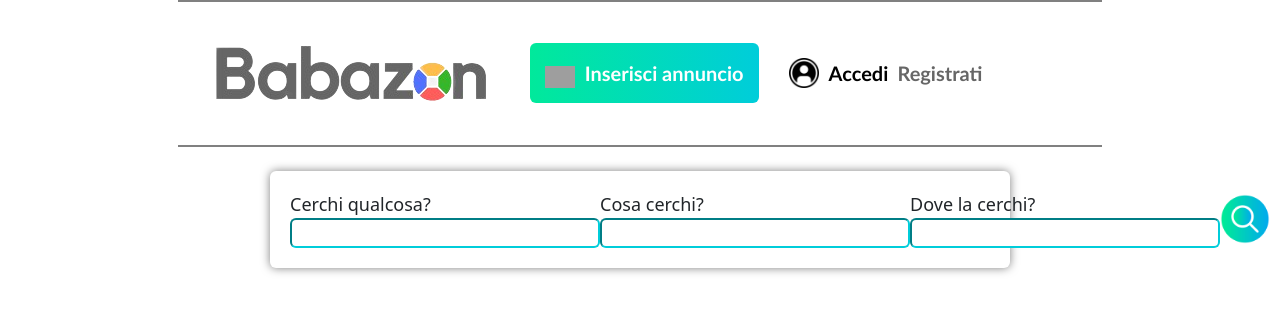
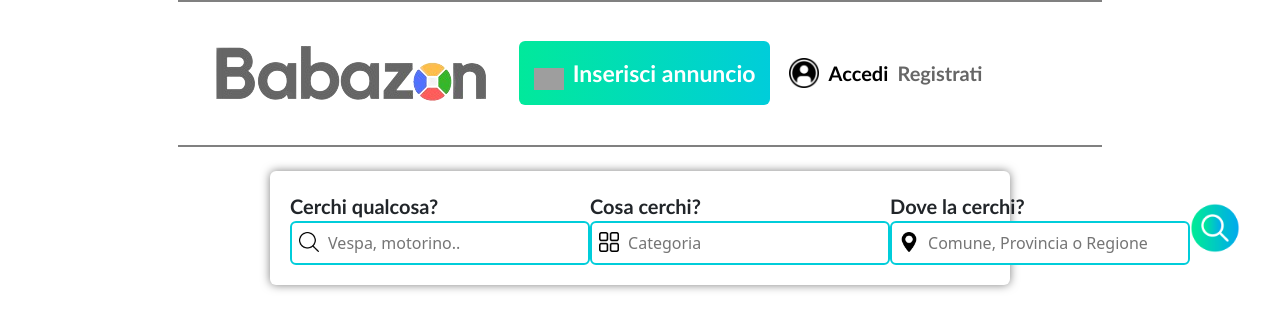
Before and after one commit to simo2906/e-commerce, a PHP site: page / in a window 1280 px wide. Shown: the part 38-368 px from the top of the page. Run offline with PHP 8.4, Linux system fonts and the light colour scheme; grey boxes are pictures that could not be loaded.

Commit message:
patch 1.2

```diff
--- a/css/style.css
+++ b/css/style.css
@@ -88,11 +88,43 @@ b{
     box-shadow: 0px 0px 10px 0px rgba(0,0,0,0.5);
 }
 
-.input_text{
+.input_text, .input_text:focus{
+    border-left: none;
     border-color: #00cdda;
     border-radius: 0.375rem;
-    width: 310px;
+    width: 100%;
+    height: 40px;
+
+    outline: none;
+}
+
+.search_bar{
     display: flex;
+    justify-content: space-between;
+    width: 300px;
+    border: 2px solid #00cdda;
+    border-radius: 0.375rem;
+    margin: 0%;
+}
+
+.category_img{
+    margin-top: 6px;
+    margin-left: 4px;
+    margin-right: 4px;
+    padding: 3px;
+    vertical-align:baseline;
+    width: 26px;
+    height: 26px;
+}
+
+.category_img, .input_text{
+    vertical-align:text-bottom;
+    border: none;
+}
+
+.input_text:focus{
+    border: 2px solid #01e99b;
+    outline: none;
 }
 
 .search_ico{
@@ -100,7 +132,3 @@ b{
     height: auto;
     vertical-align: bottom;
 }
-
-.search_label{
-    font-size: large;
-}
--- a/index.html
+++ b/index.html
@@ -28,7 +28,7 @@
             <a class="ins_annuncio_text" href="inserisci_annuncio.html">
                 <div class="ins_annuncio">
                     <img class="icon" src="./img/plus.png">
-                    <b>Inserisci annuncio</b>
+                    <b style="font-size: 23px;">Inserisci annuncio</b>
                 </div>
             </a>
         </div>
@@ -42,16 +42,25 @@
     <form action="" method="post" name="ricerca" id="ricerca">
         <div class="container">
             <div class="search">
-                <label class="search_label">Cerchi qualcosa?</label>
-                <input class="input_text" type="text" name="cosaCerchi">
+                <label><b>Cerchi qualcosa?</b></label>
+                <div class="search_bar">
+                    <img class="category_img" src="./img/search-simbol.png">
+                    <input class="input_text" type="text" name="cosaCerchi" placeholder="Vespa, motorino..">
+                </div>
             </div>
             <div class="search">
-                <label class="search_label">Cosa cerchi?</label>
-                <input class="input_text" type="text" name="categoria">
+                <label><b>Cosa cerchi?</b></label>
+                <div class="search_bar">
+                    <img class="category_img" src="./img/menu.png">
+                    <input class="input_text" type="text" name="categoria" placeholder="Categoria">
+                </div>
             </div>
             <div class="search">
-                <label class="search_label">Dove la cerchi?</label>
-                <input class="input_text" type="text" name="doveCerchi">
+                <label><b>Dove la cerchi?</b></label>
+                <div class="search_bar">
+                    <img class="category_img" src="./img/maps.png">
+                    <input class="input_text" type="text" name="doveCerchi" placeholder="Comune, Provincia o Regione">
+                </div>
             </div>
             <input type="image" class="search_ico" src="./img/search.png" id="imgSubmit">
         </div>
```
Also changed, not shown: img/maps.png (added), img/menu.png (added), img/search-simbol.png (added).
